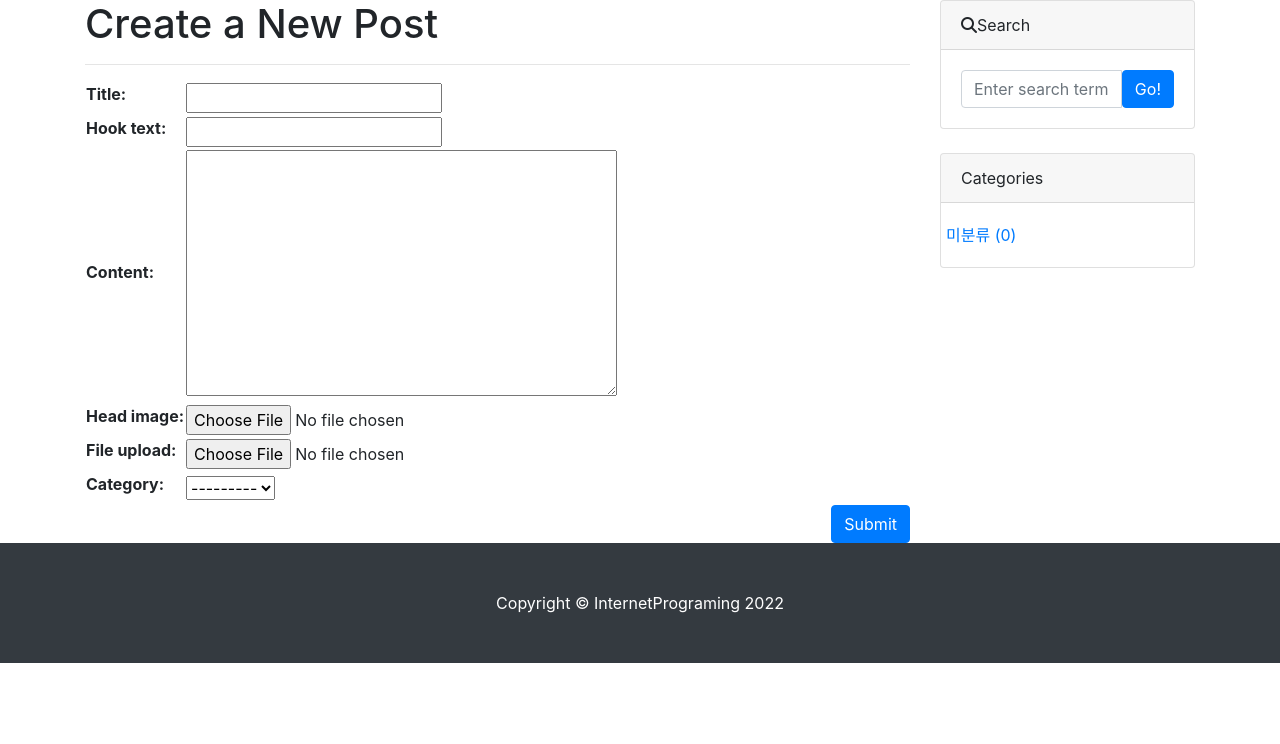
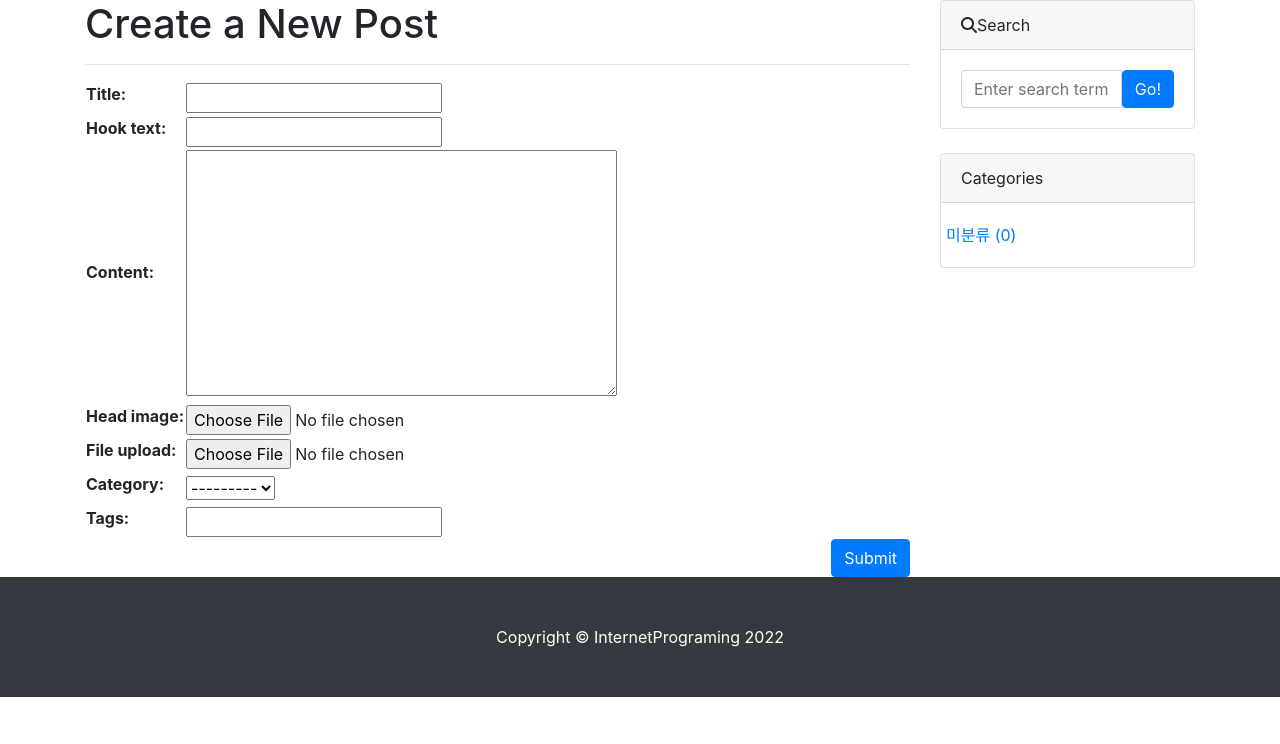
Before and after one commit to kknari/Django22, a Django app: page /blog/create_post/ in a window 1280 px wide. Shown: the part 56-800 px from the top of the page. Run offline with Django 4.2, Linux system fonts and the light colour scheme; the visitor is signed in with stand-in values (Sample User, id 1); data that the repository does not hold is empty; some libraries are stand-ins or nearby versions.

Commit message:
태그 선택란 추가하기

```diff
--- a/blog/templates/blog/post_form.html
+++ b/blog/templates/blog/post_form.html
@@ -10,6 +10,11 @@
   {% csrf_token %}
     <table>
       {{form}}
+    <tr>
+    <th><label for="id_tags">Tags:</label></th>
+      <td><input id="id_tags" type="text" name="tags_str">
+      </td>
+    </tr>
     </table>
     <button type="submit" class="btn btn-primary float-right">Submit</button>
   </form>
--- a/blog/templates/blog/post_update_form.html
+++ b/blog/templates/blog/post_update_form.html
@@ -10,6 +10,11 @@
   {% csrf_token %}
     <table>
       {{form}}
+    <tr>
+      <th><label for="id_tags">Tags:</label></th>
+      <td><input id="id_tags" type="text" name="tags_str" value="{{tags_str_default}}">
+      </td>
+    </tr>
     </table>
     <button type="submit" class="btn btn-primary float-right">Submit</button>
   </form>
--- a/blog/views.py
+++ b/blog/views.py
@@ -4,13 +4,14 @@ from django.views.generic import ListView, DetailView, CreateView, UpdateView
 from django.contrib.auth.mixins import LoginRequiredMixin, UserPassesTestMixin
 from django.shortcuts import render, redirect
 from django.core.exceptions import PermissionDenied
+from django.utils.text import slugify
 
 # Create your views here.
 #view에서 사용자 요구 처리
 
 class PostUpdate(LoginRequiredMixin, UpdateView):
     model = Post
-    fields = ['title', 'hook_text', 'content', 'head_image', 'file_upload', 'category', 'tags']
+    fields = ['title', 'hook_text', 'content', 'head_image', 'file_upload', 'category']
     template_name = 'blog/post_update_form.html'
 
     def dispatch(self, request, *args, **kwargs):
@@ -18,8 +19,32 @@ class PostUpdate(LoginRequiredMixin, UpdateView):
             return super(PostUpdate, self).dispatch(request, *args, **kwargs)
         else:
             raise PermissionDenied
+
+    def form_valid(self, form):
+        response = super(PostUpdate, self).form_valid(form)
+        self.object.tags.clear()
+
+        tags_str = self.request.POST.get('tags_str')
+        if tags_str:
+            tags_str = tags_str.strip()
+            tags_str = tags_str = tags_str.replace(',', ';')  # ,도 ;로 바꿔 주도록
+            tags_list = tags_str.split(';')  # 단어 단위로 배열 형태로 저장
+            for t in tags_list:
+                t = t.strip()
+                tag, is_tag_created = Tag.objects.get_or_create(name=t)
+                if is_tag_created:
+                    tag.slug = slugify(t, allow_unicode=True)
+                    tag.save()
+                self.object.tags.add(tag)
+
+        return response
     def get_context_data(self, *, object_list=None, **kwargs):
         context = super(PostUpdate, self).get_context_data()
+        if self.object.tags.exists():
+            tags_str_list = list()
+            for t in self.object.tags.all():
+                tags_str_list.append(t.name)
+            context['tags_str_default'] = ';'.join(tags_str_list)
         context['categories'] = Category.objects.all()  # 따옴표 안에 있는 걸 변수로, view로 전달한다
         context['no_category_post_count'] = Post.objects.filter(category=None).count()
         return context
@@ -33,10 +58,26 @@ class PostCreate(LoginRequiredMixin, UserPassesTestMixin, CreateView):
         return self.request.user.is_superuser or self.request.user.is_staff
 
     def form_valid(self, form):
+        # 폼 열 때 이 폼이 유효한가? 유저 체크
         current_user = self.request.user
         if current_user.is_authenticated and (current_user.is_superuser or self.request.user.is_staff):
             form.instance.author = current_user
-            return super(PostCreate, self).form_valid(form)
+            response = super(PostCreate, self).form_valid(form)
+
+            tags_str = self.request.POST.get('tags_str')
+            if tags_str:
+                tags_str = tags_str.strip()
+                tags_str = tags_str = tags_str.replace(',', ';')  # ,도 ;로 바꿔 주도록
+                tags_list = tags_str.split(';')  # 단어 단위로 배열 형태로 저장
+                for t in tags_list:
+                    t = t.strip()
+                    tag, is_tag_created = Tag.objects.get_or_create(name=t)
+                    if is_tag_created:
+                        tag.slug = slugify(t, allow_unicode=True)
+                        tag.save()
+                    self.object.tags.add(tag)
+
+            return response
         else:
             return redirect('/blog/')
 
```
